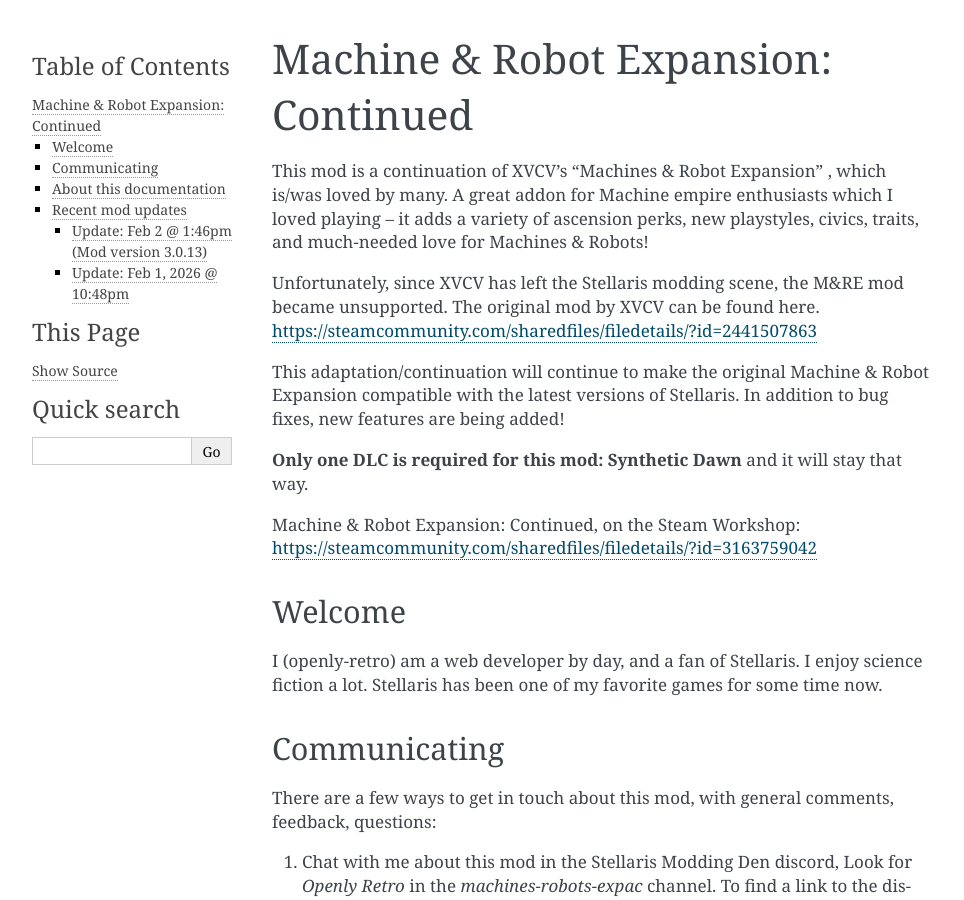
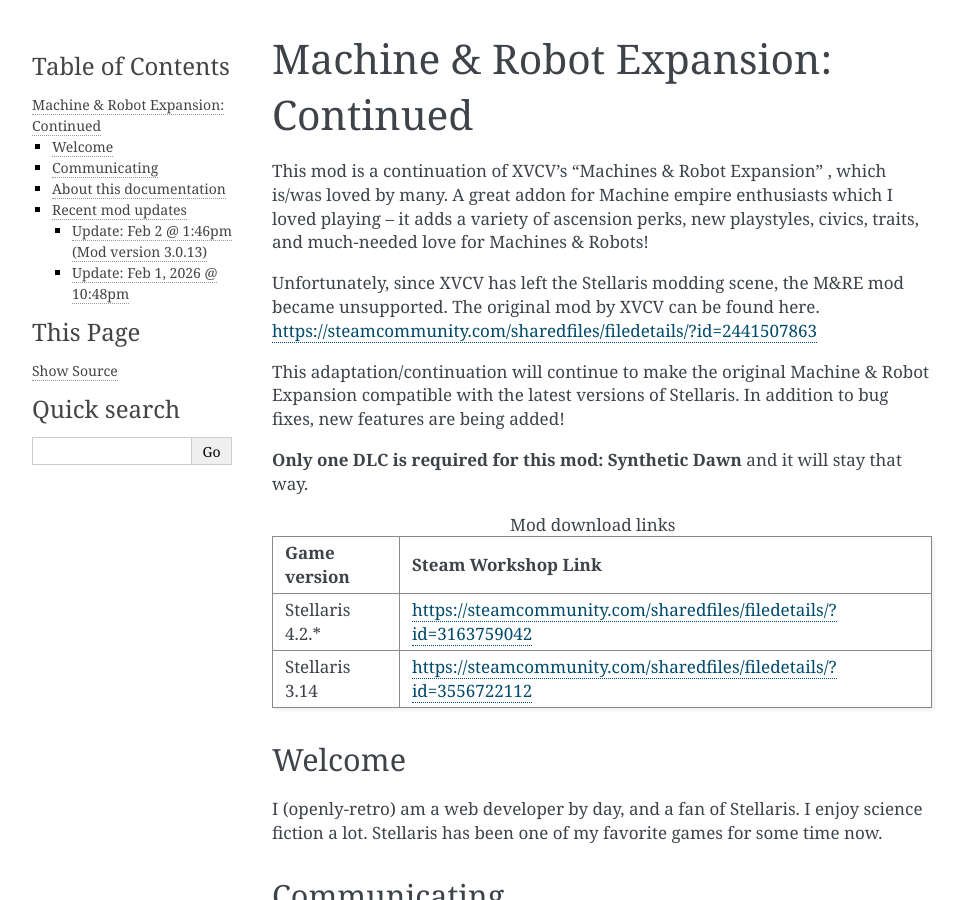
Before and after one commit to openly-retro/stellaris-machine-robot-expac-ctd-wiki, a Sphinx documentation site: the page built from docs/source/index.rst, in a window 1280 px wide and 900 px high. Shown: the whole window, without its empty margins (148-1112 px from the left). Built offline with Sphinx 7.4.7, drawn with Linux system fonts in a browser that asks for light colours; some of the changed text lies outside the part shown.

```diff
--- a/docs/source/compat_mods.rst
+++ b/docs/source/compat_mods.rst
@@ -1,7 +1,7 @@
 Compatibility Mods
 ##################
 
-A list of sub-mods that provide compatibility between this mod and another.
+A list of sub-mods that provide compatibility between this mod and others.
 
 World Machine Origin Gigastructures Buildings
 ---------------------------------------------
--- a/docs/source/index.rst
+++ b/docs/source/index.rst
@@ -14,7 +14,13 @@ This adaptation/continuation will continue to make the original Machine & Robot
 
 **Only one DLC is required for this mod: Synthetic Dawn** and it will stay that way.
 
-Machine & Robot Expansion: Continued, on the Steam Workshop: https://steamcommunity.com/sharedfiles/filedetails/?id=3163759042
+.. csv-table:: Mod download links
+   :header: "Game version", "Steam Workshop Link"
+   :widths: auto
+
+   "Stellaris 4.2.*", https://steamcommunity.com/sharedfiles/filedetails/?id=3163759042
+   "Stellaris 3.14", https://steamcommunity.com/sharedfiles/filedetails/?id=3556722112
+
 
 Welcome
 -------
--- a/docs/source/origins.rst
+++ b/docs/source/origins.rst
@@ -27,7 +27,7 @@ _After they ascended as synthetic beings, our ancestors had shaped this world in
 Effects:
 
 - Start with a Robotic founder species having a **Mechanical** trait.
-- Start with a Mechanical World as your homeworld.
+- **Start with a Mechanical World as your homeworld.**
 - Monthly Energy: +10
 - Monthly Food: -10
 
```
Also changed, not shown: other parts of docs/source/index.rst (+1 -0 lines), other parts of docs/source/origins.rst (+2 -2 lines), docs/source/compat_mods_vanilla.rst (added, +31 -0 lines), docs/source/devlog/2026-03-06.rst (added, +22 -0 lines).
